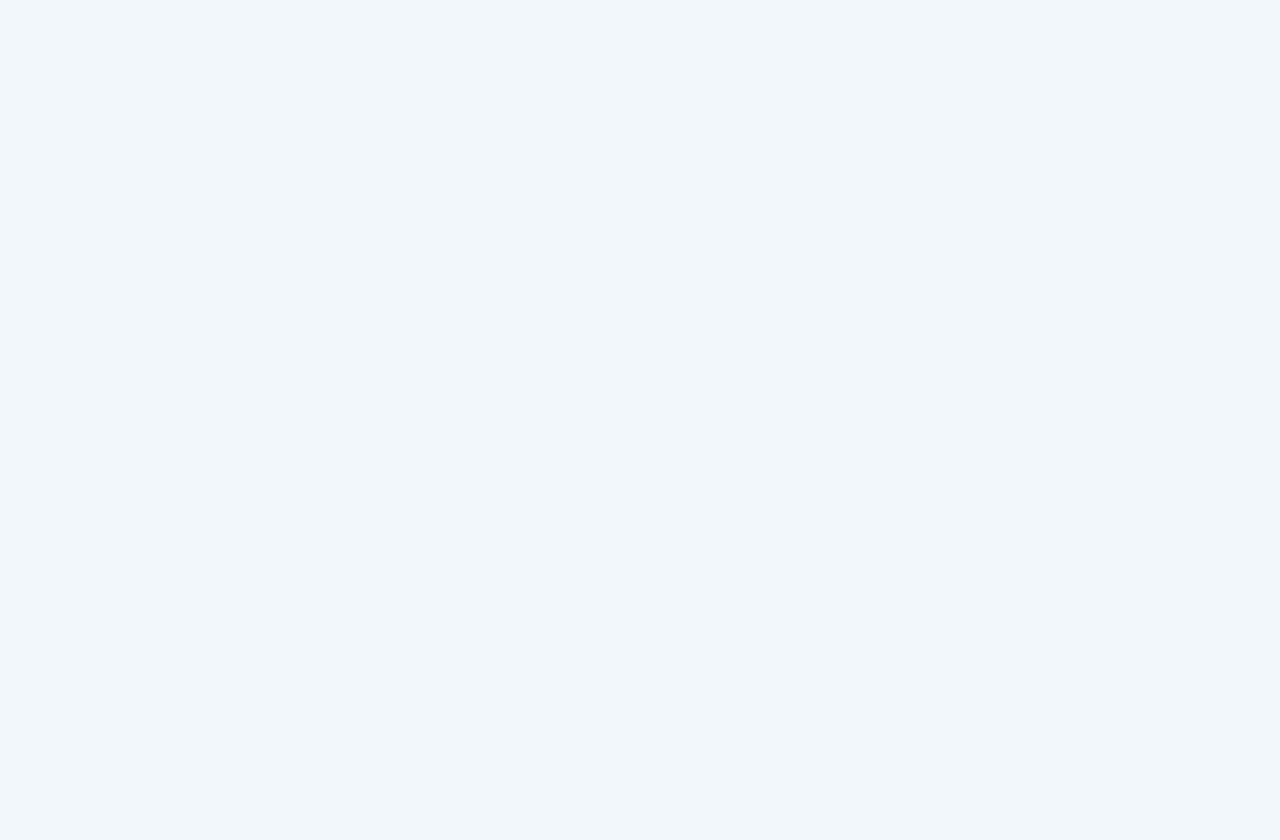
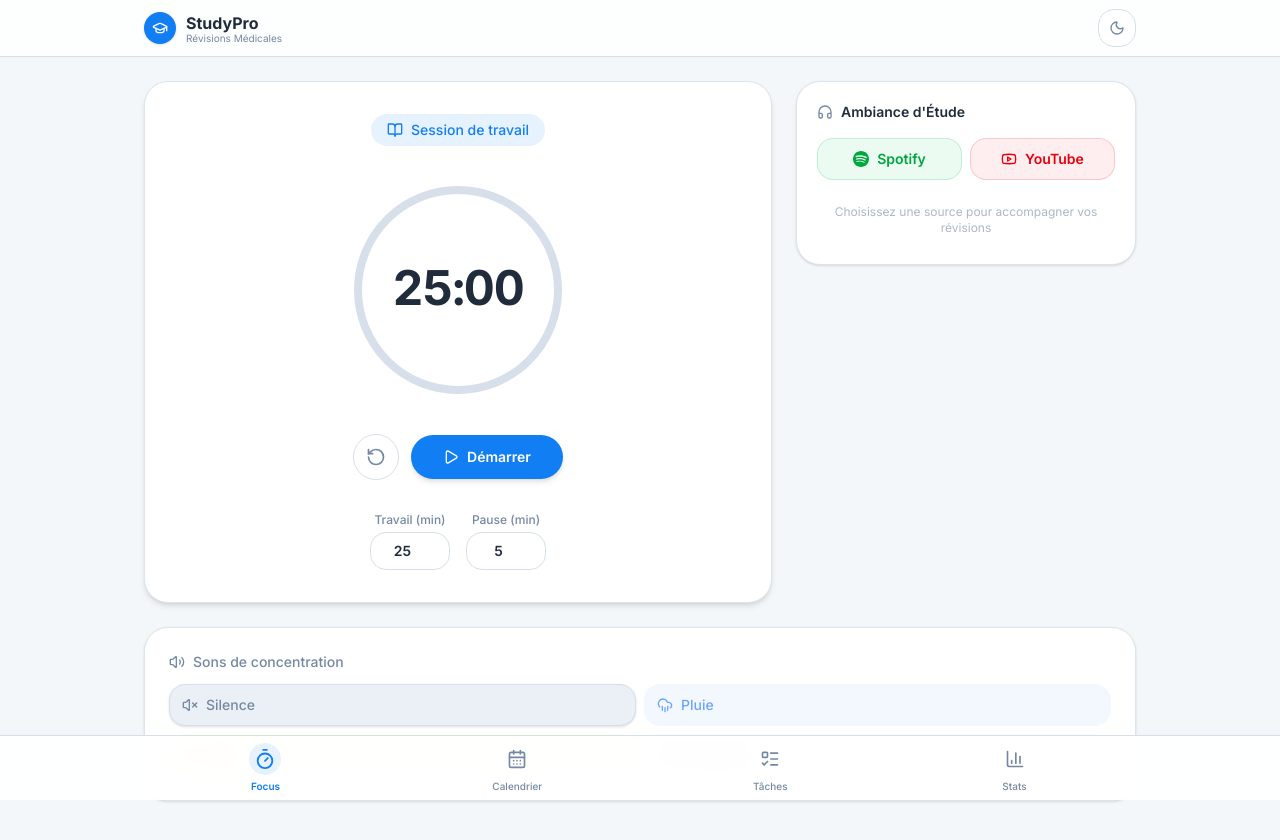
Before and after one commit to YassineHattab/Study, a plain HTML site: page index.html in a window 1280 px wide. Before the commit the page ends 800 px from the top, so only its background shows below. Drawn offline with Linux system fonts and the light colour scheme; files that its build step writes are made by us from their sources.

Commit message:
Update index.html

```diff
--- a/index.html
+++ b/index.html
@@ -8,8 +8,8 @@
     <link rel="preconnect" href="https://fonts.googleapis.com">
     <link rel="preconnect" href="https://fonts.gstatic.com" crossorigin>
     <link href="https://fonts.googleapis.com/css2?family=Inter:wght@400;500;600;700&display=swap" rel="stylesheet">
-    <script type="module" crossorigin src="/assets/index-Ci3ALCsl.js"></script>
-    <link rel="stylesheet" crossorigin href="/assets/index-ByCQSxev.css">
+    <script type="module" crossorigin src="index-Ci3ALCsl.js"></script>
+    <link rel="stylesheet" crossorigin href="index-ByCQSxev.css">
   </head>
   <body>
     <div id="root"></div>
```
